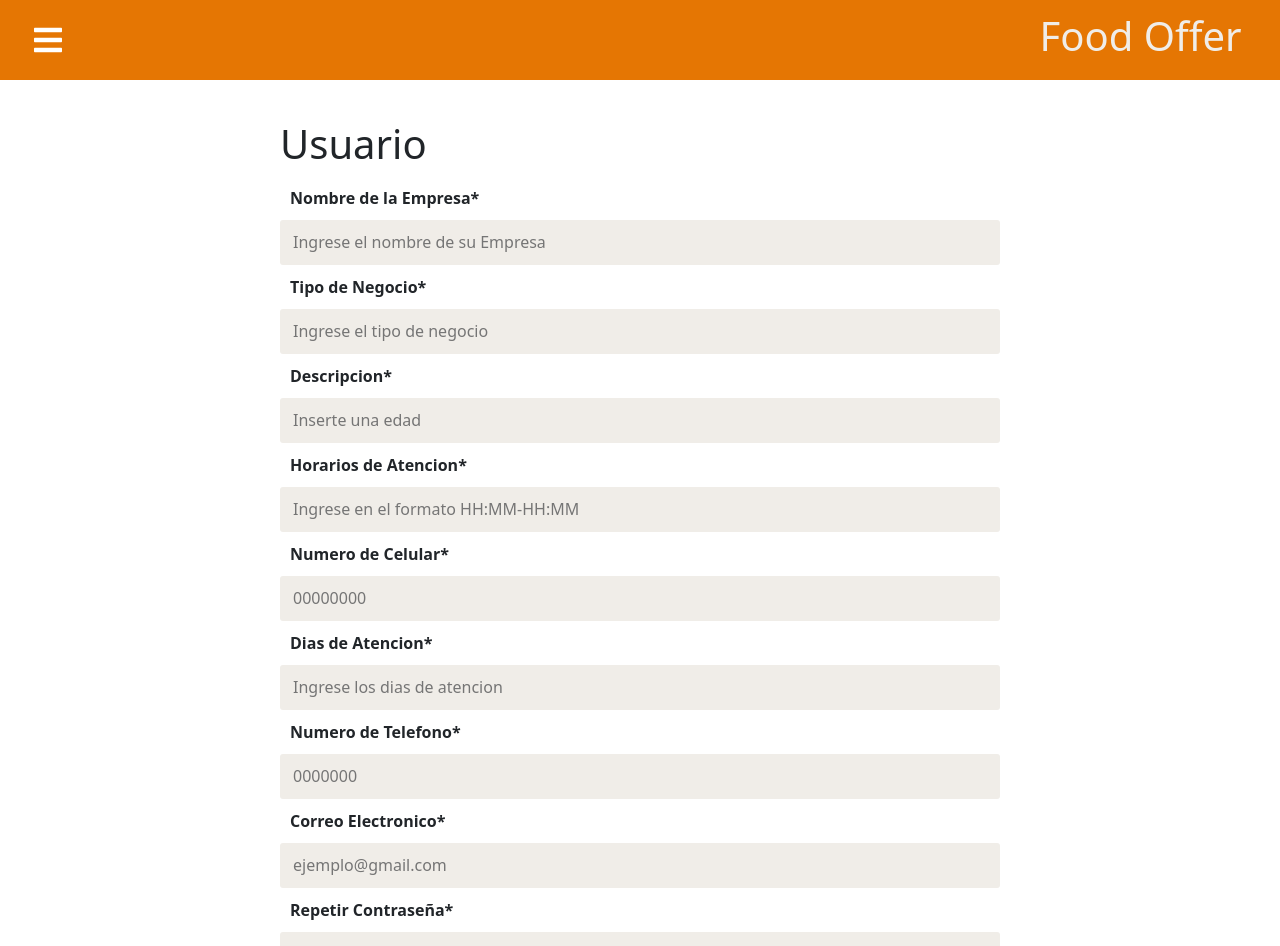
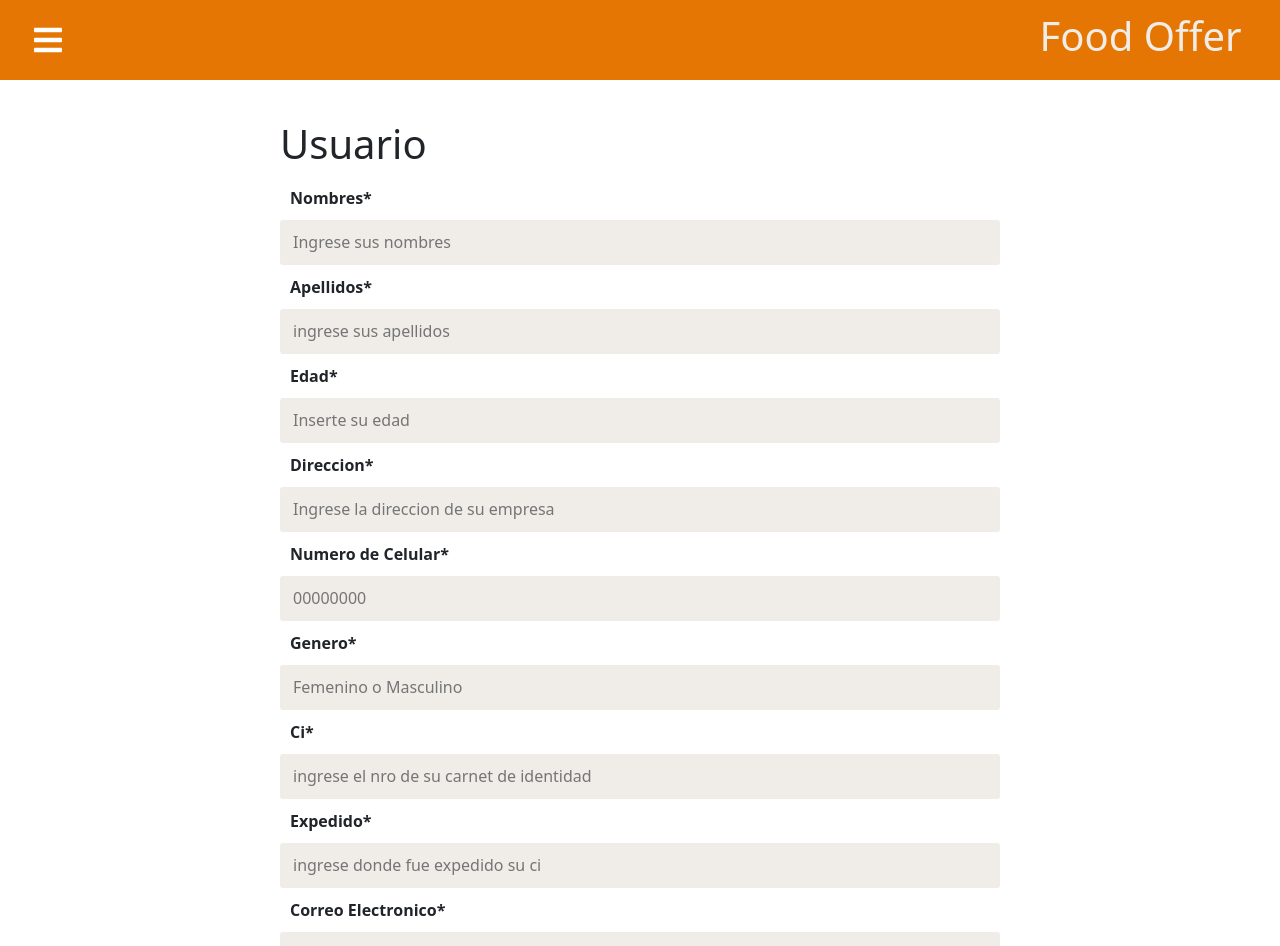
Before and after one commit to melrodriguez1133/FOOD-OFFER-Frontend, a React (Create React App) app: page /cliente/cliente/EditarCliente in a window 1280 px wide. Shown: the top 946 px of the page. Built offline with nearby package versions, Linux system fonts and the light colour scheme; no server answers.

Commit message:
ClienteSinDir

```diff
--- a/src/Pages/EditarCliente.js
+++ b/src/Pages/EditarCliente.js
@@ -62,11 +62,11 @@ const EditRegistroEmpresa = () => {
             nombre: nombre.campo,
             apellido: apellido.campo,
             edad: edad.campo,
+			direccion: direccion.campo,
+			celular: celular.campo,
             genero: genero.campo,
             ci:ci.campo,
-            celular: celular.campo,
             expedido: expedido.campo,
-            direccion: direccion.campo,
             email: email.campo,
 			password:password.campo
         })
@@ -76,11 +76,11 @@ const EditRegistroEmpresa = () => {
 			nombre.valido === 'true' &&
             apellido.valido === 'true' &&
 			edad.valido === 'true' &&
+			direccion.valido === 'true' &&
+			celular.valido === 'true' &&
 			genero.valido === 'true' &&
 			ci.valido === 'true' &&
-			celular.valido === 'true' &&
 			expedido.valido === 'true' &&
-			direccion.valido === 'true' &&
             email.valido === 'true' &&
 			password.valido === 'true' &&
 			password2.valido === 'true'
@@ -102,11 +102,11 @@ const EditRegistroEmpresa = () => {
 				nombre:nombre.campo,
                 apellido:apellido.campo,
 				edad:Number(edad.campo),
+				direccion:direccion.campo,
+				celular:Number(celular.campo),
 				genero:genero.campo,
 				ci:Number(ci.campo),
-				celular:Number(celular.campo),
 			    expedido:expedido.campo,
-				direccion:direccion.campo,
                 email:email.campo,
 				password:password.campo
 	}
@@ -118,11 +118,11 @@ const EditRegistroEmpresa = () => {
             cambiarNombres((obj)=>({...obj, campo:response.data.nombre}))
             cambiarApellidos((obj)=>({...obj, campo:response.data.apellido}))
             cambiarEdad((obj)=>({...obj, campo:response.data.edad}))
-            cambiarDireccion((obj)=>({...obj, campo:response.data.genero}))
+            cambiarDireccion((obj)=>({...obj, campo:response.data.direccion}))
             cambiarNumeroCelular((obj)=>({...obj, campo:response.data.celular}))
-            cambiarGenero((obj)=>({...obj, campo:response.data.ci}))
-            cambiarCi((obj)=>({...obj, campo:response.data.expedido}))
-            cambiarExpedido((obj)=>({...obj, campo:response.data.email}))
+            cambiarGenero((obj)=>({...obj, campo:response.data.genero}))
+            cambiarCi((obj)=>({...obj, campo:response.data.ci}))
+            cambiarExpedido((obj)=>({...obj, campo:response.data.expedido}))
 			cambiarEmail((obj)=>({...obj, campo:response.data.password}))
 			cambiarPassword((obj)=>({...obj, campo:response.data.password}))
             cambiarPassword2((obj)=>({...obj, campo:response.data.password}))
@@ -139,19 +139,19 @@ const EditRegistroEmpresa = () => {
 					estado={nombre}
 					cambiarEstado={cambiarNombres}
 					tipo="text"
-					label="Nombre de la Empresa*"
-					placeholder="Ingrese el nombre de su Empresa"
-					name="empresa"
-					leyendaError="El campo solo puede contener datos alfabeticos y espacios"
+					label="Nombres*"
+					placeholder="Ingrese sus nombres"
+					name="nombres"
+					leyendaError="El campo solo puede contener entre 3 a 30 letras y datos alfabeticos"
 					expresionRegular={expresiones.nombre}
 				/>
                 <Input
 					estado={apellido}
 					cambiarEstado={ cambiarApellidos }
 					tipo="text"
-					label="Tipo de Negocio*"
-					placeholder="Ingrese el tipo de negocio"
-					name="tipoNegocio"
+					label="Apellidos*"
+					placeholder="ingrese sus apellidos"
+					name="apellidos"
 					leyendaError="El campo solo puede contener datos alfabeticos y espacios"
 					expresionRegular={expresiones.apellido}
 				/>
@@ -160,20 +160,20 @@ const EditRegistroEmpresa = () => {
 					estado={edad}
 					cambiarEstado={ cambiarEdad }
 					tipo="text"
-					label="Descripcion*"
-					placeholder="Inserte una edad"
+					label="Edad*"
+					placeholder="Inserte su edad"
 					name="edad"
-					leyendaError="La edad solo puede contener datos alfanumericos y espacios,ademas comas y puntos"
+					leyendaError="La descripcion solo puede contener datos numericos"
 					expresionRegular={expresiones.edad}
 				/>
 				<Input
 					estado={direccion}
 					cambiarEstado={cambiarDireccion}
 					tipo="text"
-					label="Horarios de Atencion*"
-					placeholder="Ingrese en el formato HH:MM-HH:MM"
-					name="genero"
-					leyendaError="Solo es valido un dato tipo hora HH:MM-HH:MM"
+					label="Direccion*"
+					placeholder="Ingrese la direccion de su empresa"
+					name="direccion"
+					leyendaError="Dato no valido solo se admiten datos alfanumericos"
 					expresionRegular={expresiones.direccion}
 				/>
                 <Input
@@ -190,10 +190,10 @@ const EditRegistroEmpresa = () => {
 					estado={genero}
 					cambiarEstado={cambiarGenero}
 					tipo="text"
-					label="Dias de Atencion*"
-					placeholder="Ingrese los dias de atencion"
-					name="ci"
-					leyendaError="solo es valido con datos alfabeticos "
+					label="Genero*"
+					placeholder="Femenino o Masculino"
+					name="genero"
+					leyendaError="solo se admiten datos alfabeticos "
 					expresionRegular={expresiones.genero}
 				/>
 
@@ -201,30 +201,30 @@ const EditRegistroEmpresa = () => {
 					estado={ci}
 					cambiarEstado={cambiarCi}
 					tipo="text"
-					label="Numero de Telefono*"
-					placeholder="0000000"
-					name="telefono"
-					leyendaError="Dato no valido, solo debe ingresar el numero de telefono de 7 digitos"
+					label="Ci*"
+					placeholder="ingrese el nro de su carnet de identidad"
+					name="ci"
+					leyendaError="solo es valido datos numericos "
 					expresionRegular={expresiones.ci}
 				/>
 				<Input
 					estado={expedido}
 					cambiarEstado={cambiarExpedido }
 					tipo="text"
-					label="Correo Electronico*"
-					placeholder="ejemplo@gmail.com"
-					name="correo"
-					leyendaError="Solo es valido un dato tipo correo: ejemplo@gmail.com "
+					label="Expedido*"
+					placeholder="ingrese donde fue expedido su ci"
+					name="expedido"
+					leyendaError="solo se admiten datos alfabeticos"
 					expresionRegular={expresiones.expedido}
 				/>
                 <Input
 					estado={email}
 					cambiarEstado={cambiarEmail}
-					placeholder="Repita la contraseña"
-					tipo="password"
-					label="Repetir Contraseña*"
-					name="password2"
-					leyendaError="Ambas contraseñas deben ser iguales."
+					tipo="text"
+					label="Correo Electronico*"
+					placeholder="ejemplo@gmail.com "
+					name="correo"
+					leyendaError="solo es valido un dato tipo correo ejemplo@gmail.com "
 					funcion={expresiones.email}
 				/>
 				<Input
```
